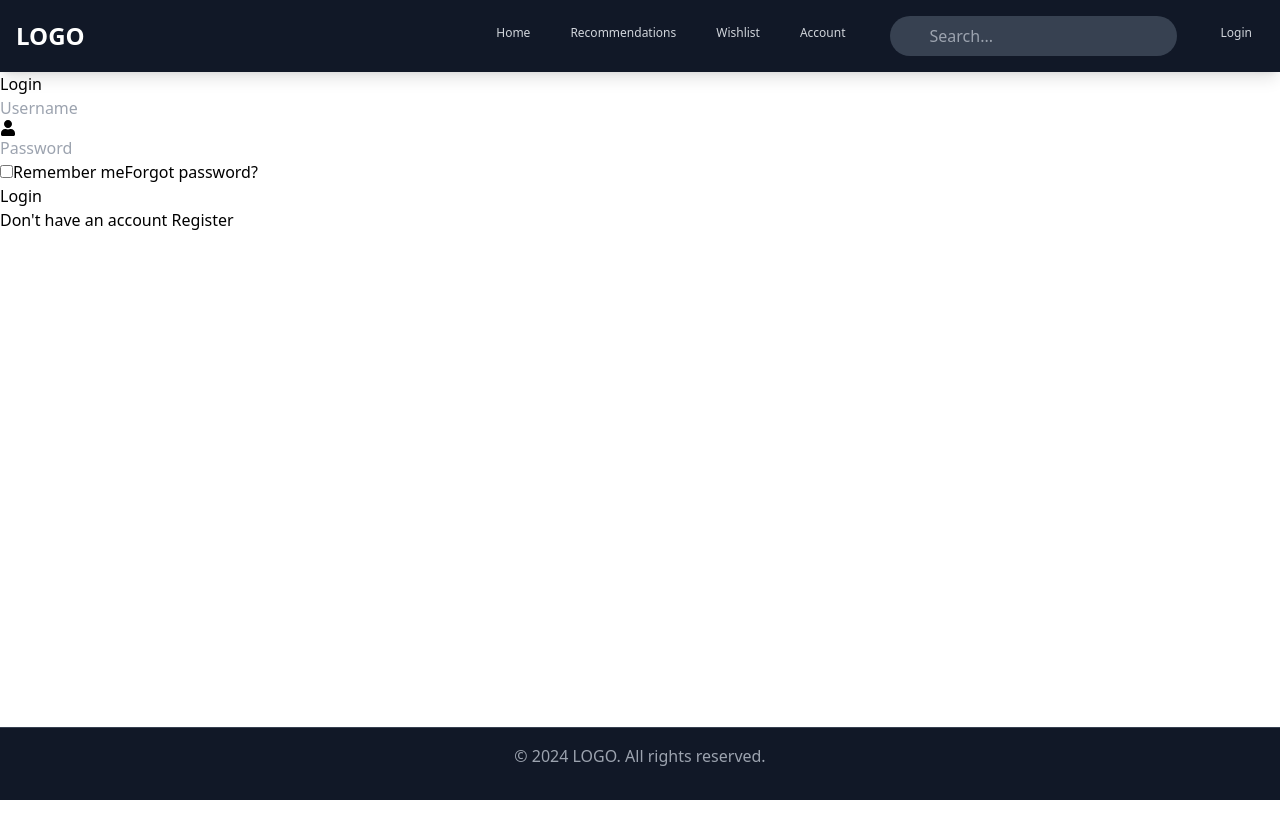
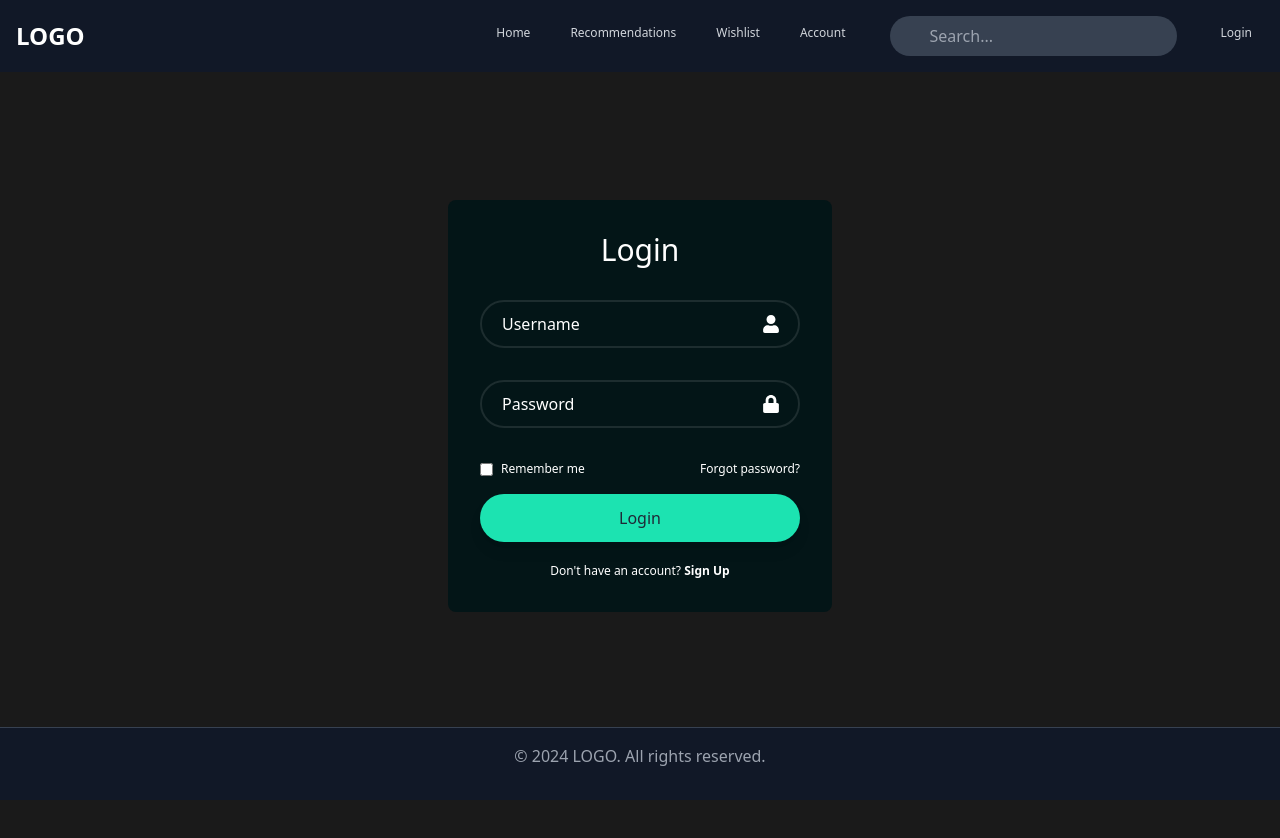
Before and after one commit to Hornpep/NewGameFinder, a React (Vite) app in the folder FE/: page /Login in a window 1280 px wide. Shown: the top 838 px of the page. Before the commit the page ends 800 px from the top, so only its background shows below. Built offline with nearby package versions, Linux system fonts and the light colour scheme.

Commit message:
Login & SignUp V1

```diff
--- a/FE/src/pages/Login.jsx
+++ b/FE/src/pages/Login.jsx
@@ -1,38 +1,58 @@
 import React from 'react';
 import { useNavigate, Link } from 'react-router-dom';
 import { toast }  from 'react-toastify';
-import { FaUser } from 'react-icons/fa';
+import { FaUser, FaLock, FaEnvelope } from 'react-icons/fa';
 
 const Login = () => {
+
   return (
-    <div className='wrapper'>
-      <div className="form-box login">
+    <div className='flex justify-center items-center min-h-screen bg-background-900'>
+      <div className="w-96 h-auto bg-accent-950 rounded-lg text-white p-8 absolute top-40 left-1/2 transform -translate-x-1/2 mt-10">
         <form action="">
-          <h1>Login</h1>
-          <div className="input-box">
-            <input type="text" placeholder="Username" required />
-            <FaUser className='icon' />
+          <h1 className="text-3xl text-center mb-8">Login</h1>
+
+          <div className="relative w-full h-12 mb-8">
+            <input
+              type="text"
+              placeholder="Username"
+              required
+              className="w-full h-full bg-transparent outline-none border-2 border-white/10 rounded-full text-base text-white py-3 pl-5 pr-12 placeholder-white"
+            />
+            <FaUser className='absolute right-5 top-1/2 transform -translate-y-1/2 text-lg' />
           </div>
 
-          <div className="input-box">
-            <input type="password" placeholder="Password" required />
-
+          <div className="relative w-full h-12 mb-8">
+            <input
+              type="password"
+              placeholder="Password"
+              required
+              className="w-full h-full bg-transparent outline-none border-2 border-white/10 rounded-full text-base text-white py-3 pl-5 pr-12 placeholder-white"
+            />
+            <FaLock className='absolute right-5 top-1/2 transform -translate-y-1/2 text-lg' />
           </div>
 
-          <div className="remember-forgot">
-            <label><input type="Checkbox" />Remember me</label>
-            <a href="#">Forgot password?</a>
+          <div className="flex justify-between text-sm mb-4">
+            <label className="flex items-center">
+              <input type="checkbox" className="accent-white mr-2" />
+              Remember me
+            </label>
+            <a href="#" className="text-white hover:underline">Forgot password?</a>
           </div>
 
-          <button type="submit">Login</button>
+          <button
+            type="submit"
+            className="w-full h-12 bg-primary-500 border-none outline-none rounded-full shadow-lg cursor-pointer text-base text-gray-800"
+          >
+            Login
+          </button>
 
-          <div className="signup-link">
-            <p>Don't have an account <a href="#">Register</a></p>
+          <div className="text-sm text-center mt-5">
+            <p>Don't have an account? <Link to="/signup" className="text-white font-semibold hover:underline">Sign Up</Link></p>
           </div>
         </form>
       </div>
     </div>
-  )
+  );
 }
 
 export default Login;
--- a/FE/src/pages/SignUp.jsx
+++ b/FE/src/pages/SignUp.jsx
@@ -1,12 +1,68 @@
 import React from 'react';
+import { useNavigate, Link } from 'react-router-dom';
+import { toast }  from 'react-toastify';
+import { FaUser, FaLock, FaEnvelope } from 'react-icons/fa';
 
 const Signup = () => {
+
   return (
-    <div>
-      <h1 className="underline">SignUp</h1>
-      <p className="text-red-500">Welcome to the SignUp page!</p>
+    <div className='flex justify-center items-center min-h-screen bg-background-900'>
+      <div className="w-96 h-auto bg-accent-950 rounded-lg text-white p-8 absolute top-40 left-1/2 transform -translate-x-1/2 mt-10">
+        <form action="">
+          <h1 className="text-3xl text-center mb-8">Sign Up</h1>
+
+          <div className="relative w-full h-12 mb-8">
+            <input
+              type="text"
+              placeholder="Username"
+              required
+              className="w-full h-full bg-transparent outline-none border-2 border-white/10 rounded-full text-base text-white py-3 pl-5 pr-12 placeholder-white"
+            />
+            <FaUser className='absolute right-5 top-1/2 transform -translate-y-1/2 text-lg' />
+          </div>
+
+          <div className="relative w-full h-12 mb-8">
+            <input
+              type="email"
+              placeholder="E-Mail"
+              required
+              className="w-full h-full bg-transparent outline-none border-2 border-white/10 rounded-full text-base text-white py-3 pl-5 pr-12 placeholder-white"
+            />
+            <FaEnvelope className='absolute right-5 top-1/2 transform -translate-y-1/2 text-lg' />
+          </div>
+
+          <div className="relative w-full h-12 mb-8">
+            <input
+              type="password"
+              placeholder="Password"
+              required
+              className="w-full h-full bg-transparent outline-none border-2 border-white/10 rounded-full text-base text-white py-3 pl-5 pr-12 placeholder-white"
+            />
+            <FaLock className='absolute right-5 top-1/2 transform -translate-y-1/2 text-lg' />
+          </div>
+
+          <div className="flex justify-between text-sm mb-4">
+            <label className="flex items-center">
+              <input type="checkbox" className="accent-white mr-2" />
+              I agree to the Terms & conditions
+            </label>
+          </div>
+
+          <button
+            type="submit"
+            className="w-full h-12 bg-primary-500 border-none outline-none rounded-full shadow-lg cursor-pointer text-base text-gray-800"
+          >
+            Sign Up
+          </button>
+
+          <div className="text-sm text-center mt-5">
+            <p>Already have an account? <Link to="/login" className="text-white font-semibold hover:underline">Login</Link></p>
+          </div>
+        </form>
+      </div>
+
     </div>
   );
-};
+}
 
 export default Signup;
```
